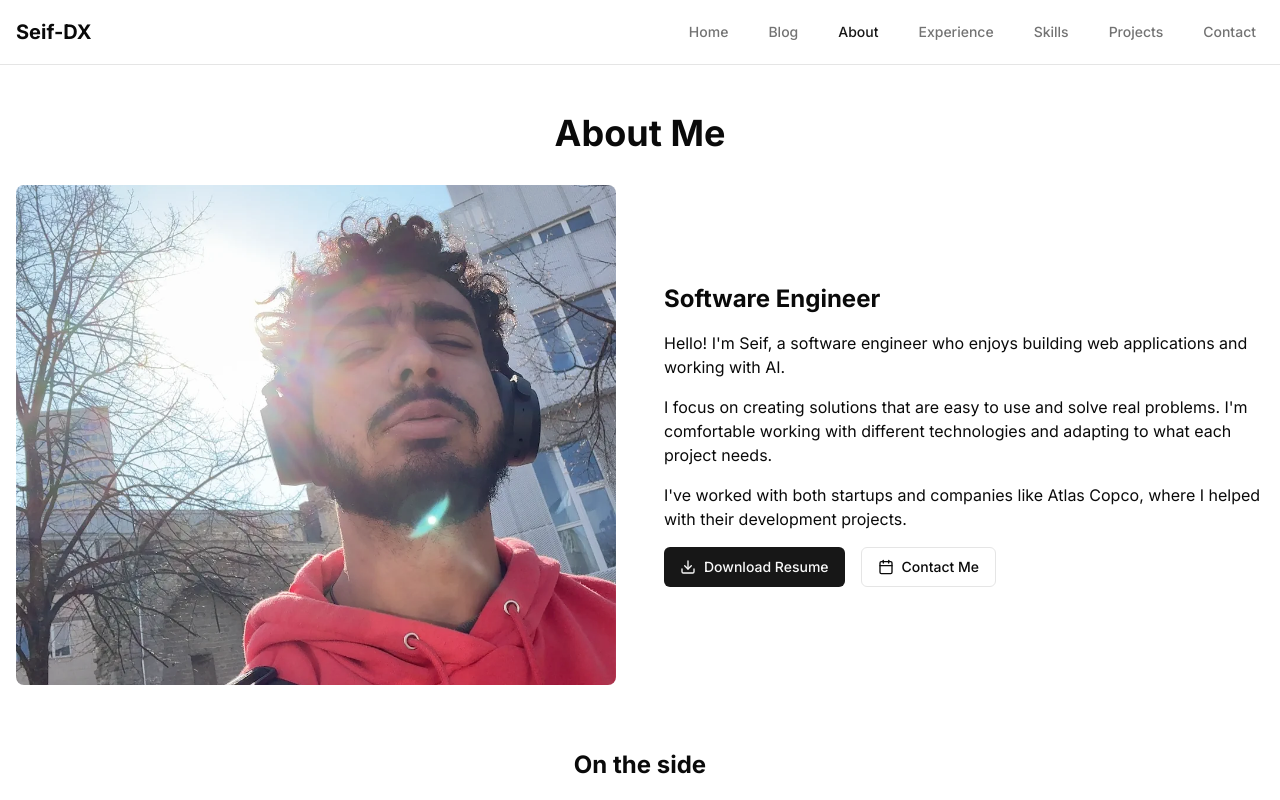
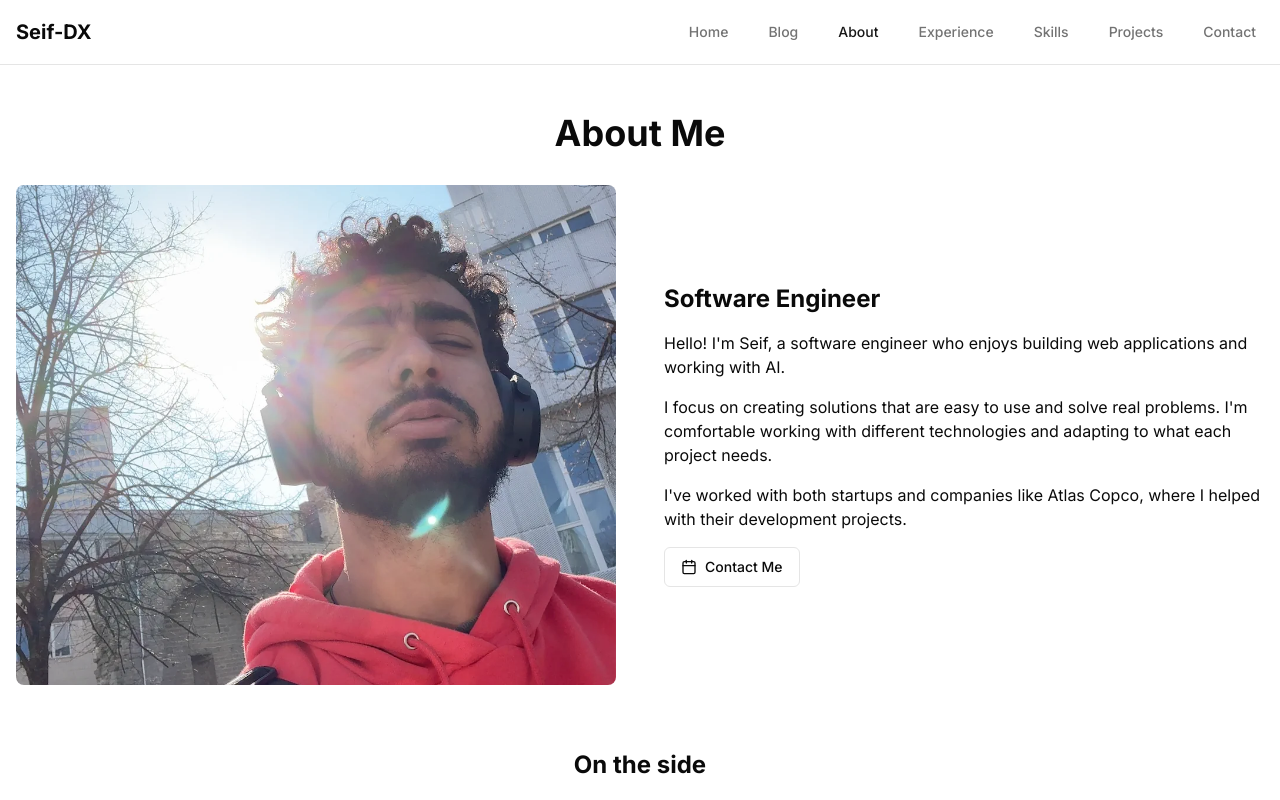
Before and after one commit to Seifeldin-Sabry/portfolio, a Next.js app: page /about in a window 1280 px wide. Shown: the top 800 px of the page. Built offline with nearby package versions, Linux system fonts and the light colour scheme.

Commit message:
adjustments

```diff
--- a/app/about/page.tsx
+++ b/app/about/page.tsx
@@ -1,7 +1,7 @@
 import Image from "next/image"
 import {Button} from "@/components/ui/button"
 import Link from "next/link"
-import {Calendar, Download} from "lucide-react"
+import {Calendar} from "lucide-react"
 
 export default function AboutPage() {
     return (
@@ -30,11 +30,6 @@ export default function AboutPage() {
                     </p>
 
                     <div className="flex gap-4 flex-wrap">
-                        <Button asChild>
-                            <Link href="/assets/resume/CV%20-%20Seif.pdf" className="flex items-center gap-2">
-                                <Download size={16} /> Download Resume
-                            </Link>
-                        </Button>
                         <Button variant="outline" asChild>
                             <Link href="/contact" className="flex items-center gap-2">
                                 <Calendar size={16} /> Contact Me
```
Also changed, not shown: 2 other files (tests, documents, lock files or other folders).
